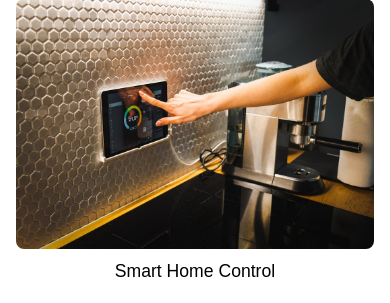
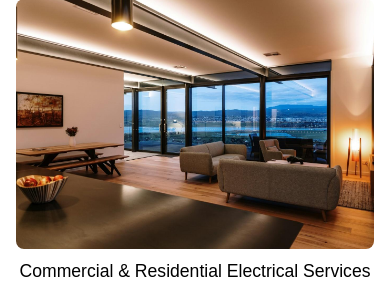
Before and after one commit to jseo07/client-webapp-2025, a Django app: page /services/ in a window 390 px wide. Shown: the part 306-609 px from the top of the page. Run offline with Django 5.2, Linux system fonts and the light colour scheme.

Commit message:
removed navbar hover effects on mobile and changed service names

```diff
--- a/electric/static/css/global.css
+++ b/electric/static/css/global.css
@@ -337,6 +337,9 @@ html, body {
         font-size: 0.9rem;
         font-weight: 300;
       }
+      .dropdown:hover .dropdown-menu{
+        display:none;
+      }
 }
 
 /* BUTTONS GENERAL -------------------------------------------------------------- */
--- a/electric/templates/partials/navbar.html
+++ b/electric/templates/partials/navbar.html
@@ -20,11 +20,11 @@
 					<li class="dropdown">
 						<a href="{% url 'services' %}" class="nav-item nav-link" data-toggle="dropdown">Services</a>
 						<div class="dropdown-menu">
+							<a href="{% url 'lighting' %}" class="dropdown-item">Commercial & Residential Electrical Services</a>
 							<a href="{% url 'home_control' %}" class="dropdown-item">Smart Home Control</a>
 							<a href="{% url 'security' %}" class="dropdown-item">Home Security Systems</a>
 							<a href="{% url 'window' %}" class="dropdown-item">Custom Window Shades</a>
 							<a href="{% url 'theater' %}" class="dropdown-item">Home Theaters & Media Rooms</a>
-							<a href="{% url 'lighting' %}" class="dropdown-item">Lighting & Electrical Installations</a>
 						</div>
 					</li>
 
--- a/electric/webapp/templates/webapp/services.html
+++ b/electric/webapp/templates/webapp/services.html
@@ -18,6 +18,11 @@
 <section class="services">
     <h1 class="services__title">Services</h1>
     <div class="services__grid">
+      <a href="{% url 'lighting' %}" class="services__item">
+        <div class="services__item-inner">
+          <img src="{{ sample5_url }}" alt="Service Three" class="services__img">
+          <h2 class="services__item-title">Commercial & Residential Electrical Services</h2>
+        </div>
       <a href="{% url 'home_control' %}" class="services__item">
         <div class="services__item-inner">
           <img src="{{ sample1_url }}" alt="Service One" class="services__img">
@@ -48,12 +53,6 @@
 
       </a>
 
-      <a href="{% url 'lighting' %}" class="services__item">
-        <div class="services__item-inner">
-          <img src="{{ sample5_url }}" alt="Service Three" class="services__img">
-          <h2 class="services__item-title">Lighting & Electrical Installations</h2>
-        </div>
-
       </a>
     </div>
   </section>
--- a/electric/webapp/templates/webapp/services/lighting.html
+++ b/electric/webapp/templates/webapp/services/lighting.html
@@ -11,7 +11,7 @@
 {% static 'webapp/images/lighting.jpg' as sample1_url %}
 {% static 'webapp/images/electrical_lighting.jpeg' as sample1_url %}
 
-{% include "webapp/partials/service_page.html" with image=sample1_url title="Lighting & Electrical Installations" subtitle="" desc="<h4 class='subheaders'>Quality Craftsmanship</h4><p>Enhance safety, function, and style with expert circuit wiring, panel upgrades, and energy-efficient LED retrofits—executed by our certified electricians to the highest standards.</p><h4 class='subheaders'>Smart Lighting Solutions</h4><p>From motorized drapery controls to outdoor landscape lighting and smart dimmer switches, we design systems that combine cutting-edge technology with intuitive control.</p><blockquote>We prioritize code compliance, load balancing, and surge protection to safeguard your investment and ensure reliable, long-lasting performance.</blockquote><h4 class='subheaders'>Tailored to Your Needs</h4><p>Custom installations—like under-cabinet task lighting and weatherproof outdoor fixtures—add both convenience and curb appeal, transforming everyday spaces into extraordinary environments.</p>" %}
+{% include "webapp/partials/service_page.html" with image=sample1_url title="Commercial & Residential Electrical Services" subtitle="" desc="<h4 class='subheaders'>Quality Craftsmanship</h4><p>Enhance safety, function, and style with expert circuit wiring, panel upgrades, and energy-efficient LED retrofits—executed by our certified electricians to the highest standards.</p><h4 class='subheaders'>Smart Lighting Solutions</h4><p>From motorized drapery controls to outdoor landscape lighting and smart dimmer switches, we design systems that combine cutting-edge technology with intuitive control.</p><blockquote>We prioritize code compliance, load balancing, and surge protection to safeguard your investment and ensure reliable, long-lasting performance.</blockquote><h4 class='subheaders'>Tailored to Your Needs</h4><p>Custom installations—like under-cabinet task lighting and weatherproof outdoor fixtures—add both convenience and curb appeal, transforming everyday spaces into extraordinary environments.</p>" %}
 
 {% endblock %}
 {% block extra_js %}
```
